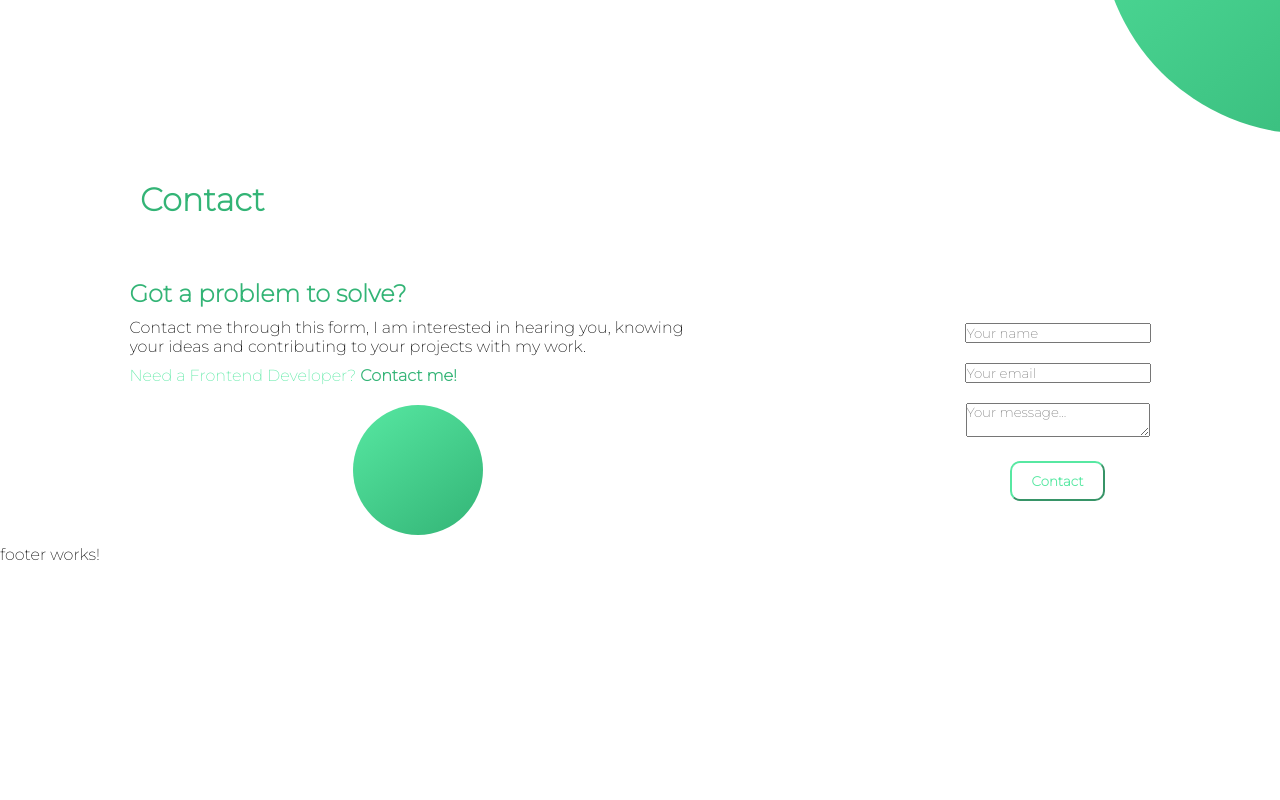
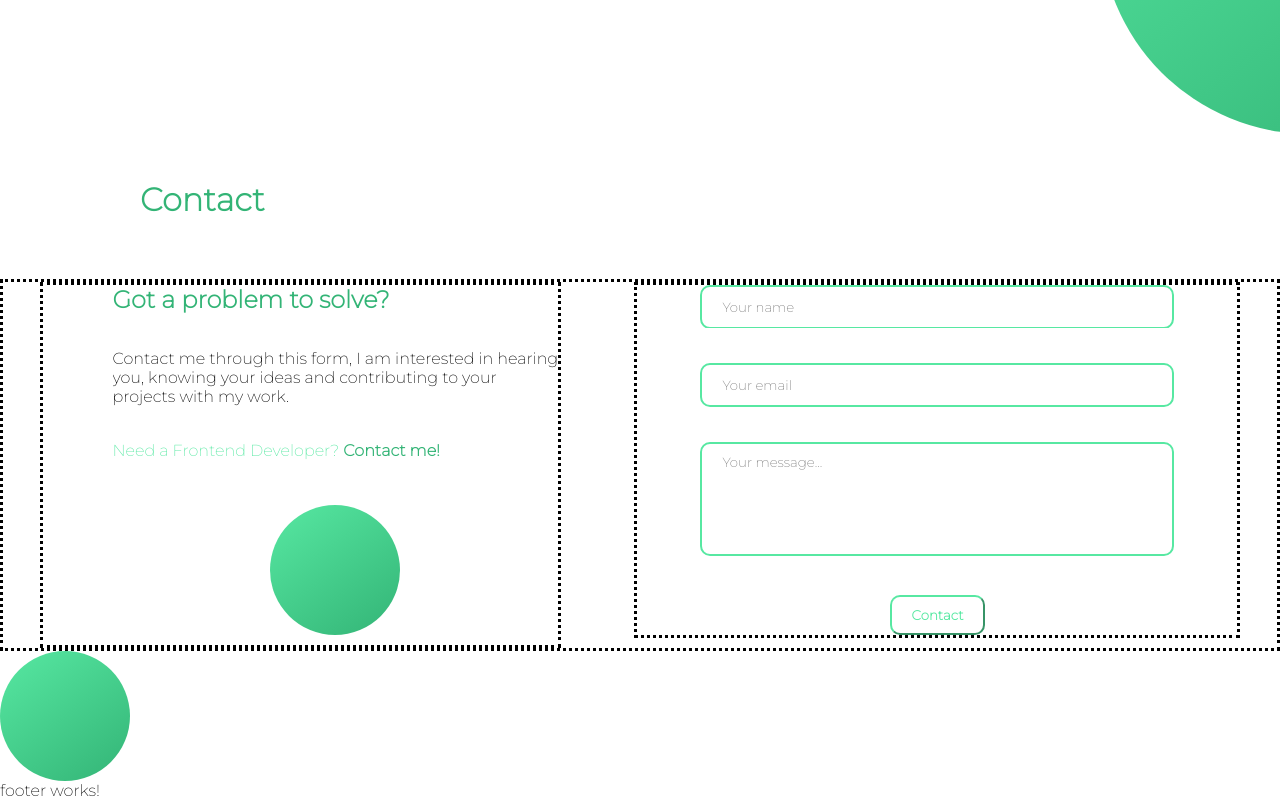
Before and after one commit to Ronin95/portfolio, an Angular app: page / in a window 1280 px wide. Shown: the part 2715-3515 px from the top of the page. Before the commit the page ends 3279 px from the top, so only its background shows below. Built offline with nearby package versions, Linux system fonts and the light colour scheme.

Commit message:
last two dots - circles remain for contact form

```diff
--- a/src/app/contact-form/contact-form.component.html
+++ b/src/app/contact-form/contact-form.component.html
@@ -2,8 +2,8 @@
     <div class="contact-intro">
         <h1 style="color: var(--color2)">Contact</h1>
     </div>
-    <div class="contact-form-text-structure">
-        <div class="contact-text">
+    <div class="contact-form-text-structure bstyle">
+      <div class="contact-text bstyle">
           <div>
             <h2 style="color: var(--color2)">Got a problem to solve?</h2>
           </div>
@@ -19,15 +19,15 @@
       </div>
       <div>
         <form>
-            <div class="form-structure-1">
+          <div class="form-structure-1 bstyle">
             <div>
-                <input type="text" id="name" name="user_name" placeholder="Your name" />
+              <input type="text" class="txt" id="name" name="user_name" placeholder="Your name" />
             </div>
             <div>
-                <input type="email" id="mail" name="user_email" placeholder="Your email" />
+              <input type="email" class="txt" id="mail" name="user_email" placeholder="Your email" />
             </div>
             <div>
-                <textarea id="msg" name="user_message" placeholder="Your message..."></textarea>
+              <textarea id="msg" class="txtarea" name="user_message" placeholder="Your message..."></textarea>
             </div>
             <div>
               <button class="contact-btn">Contact</button>
@@ -36,4 +36,12 @@
         </form>
       </div>
     </div>
+    <div>
+      <div>
+
       </div>
+      <div class="circle-position-2">
+        <figure class="form-circle"></figure>
+      </div>
+    </div>
+</div>
--- a/src/app/contact-form/contact-form.component.scss
+++ b/src/app/contact-form/contact-form.component.scss
@@ -33,21 +33,52 @@
 
 .contact-form-text-structure {
     display: flex;
-    align-items: center;
+    align-items: start;
     justify-content: space-around;
 }
 
 .contact-text {
+    padding-left: 70px;
     display: flex;
     flex-direction: column;
-    gap: 10px;
-    width: 45%;
+    gap: 35px;
+    width: 35%;
 }
 
 .form-structure-1 {
     display: flex;
     flex-direction: column;
-    gap: 20px;
+    gap: 35px;
     justify-content: center;
     align-items: center;
+    height: 350px;
+    width: 600px;
 }
+
+input {
+    border: 2px solid;
+    border-color: var(--color1);
+    text-align: left;
+    border-radius: 10px;
+    width: 450px;
+    height: 40px;
+}
+
+textarea {
+    border: 2px solid;
+    border-color: var(--color1);
+    text-align: left;
+    border-radius: 10px;
+    width: 450px;
+    height: 100px;
+    resize: none;
+}
+
+.txt {
+    padding-left: 20px;
+}
+
+.txtarea {
+    padding-top: 10px;
+    padding-left: 20px;
+}
```
Also changed, not shown: src/assets/img/media/Vector.png (added). Lines whose indentation alone changed are shown as unchanged.
